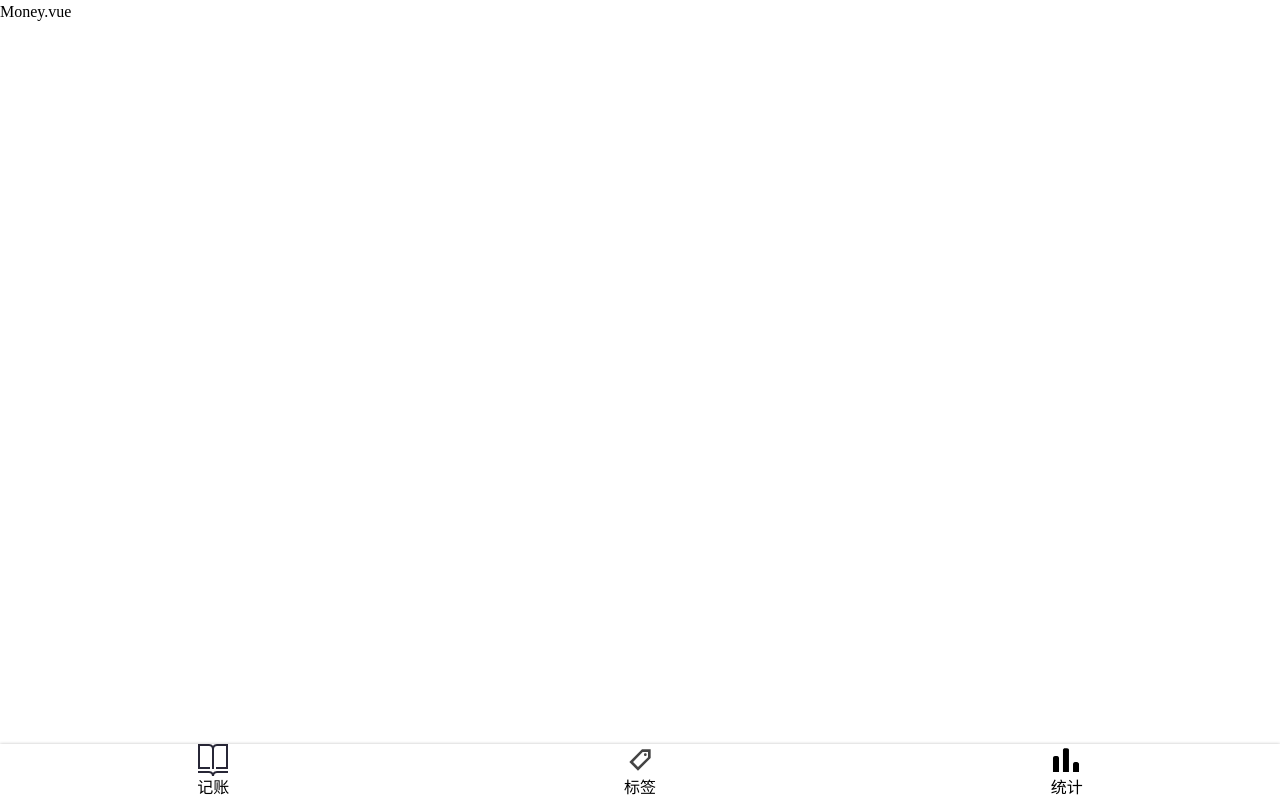
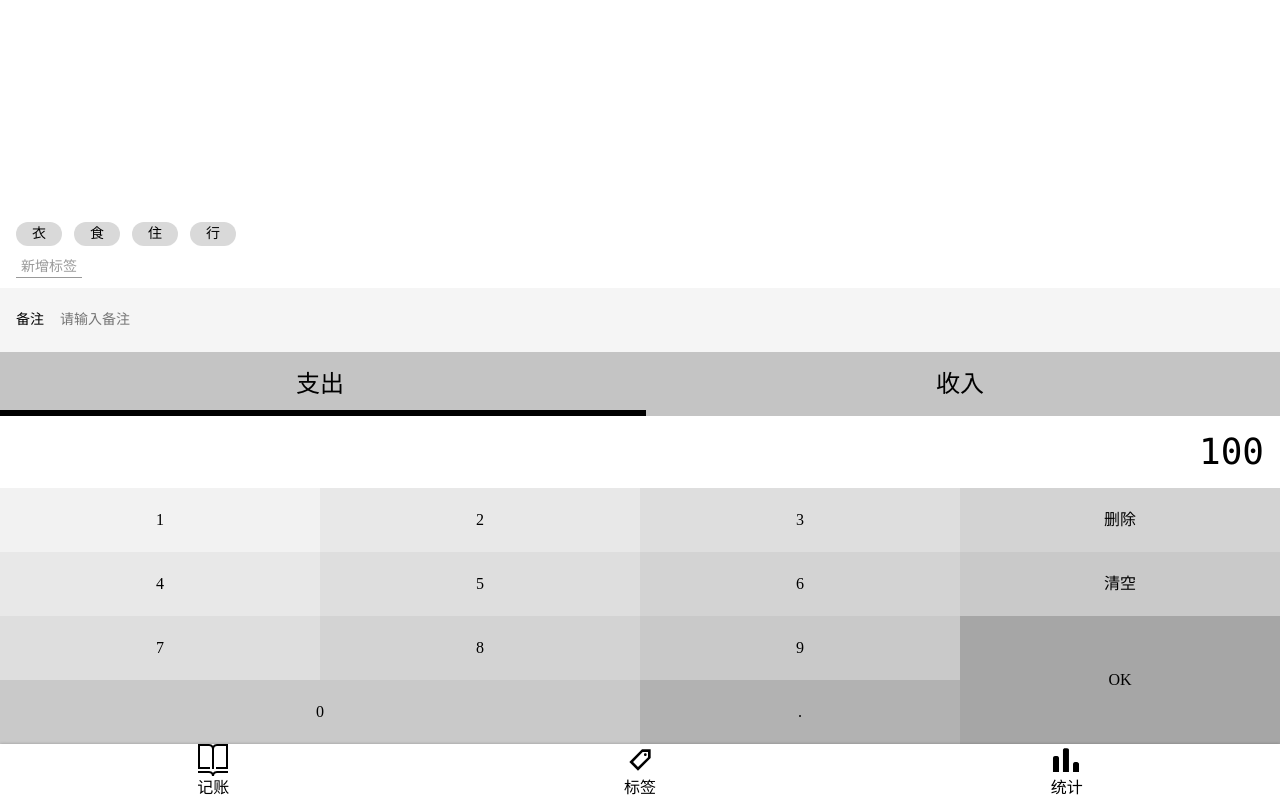
Before and after one commit to 18297920312/MoneyNote, a Vue app: page /#/Money in a window 1280 px wide. Built offline with nearby package versions, Linux system fonts and the light colour scheme.

Commit message:
添加CSS

```diff
--- a/public/index.html
+++ b/public/index.html
@@ -2,8 +2,7 @@
 <html lang="">
   <head>
     <meta charset="utf-8">
-    <meta http-equiv="X-UA-Compatible" content="IE=edge">
-    <meta name="viewport" content="width=device-width,initial-scale=1.0">
+    <meta http-equiv="X-UA-Compatible" content="IE=edge"><meta name="viewport" content="width=device-width,initial-scale=1,maximum-scale=1,minimum-scale=1,user-scalable=no,viewport-fit=cover">
     <link rel="icon" href="<%= BASE_URL %>favicon.ico">
     <title><%= htmlWebpackPlugin.options.title %></title>
   </head>
--- a/src/App.vue
+++ b/src/App.vue
@@ -12,10 +12,12 @@
 </script>
 
 <style lang="scss">
+@import "~@/assets/style/helper.scss";
   *{
     margin: 0px;
     padding: 0px;
     box-sizing: border-box;
+    font-size: $fonts;
   }
   body {
     line-height: 1.5;
@@ -24,4 +26,13 @@
     text-decoration: none;
     color: inherit;
   }
+  ul,ol {
+    list-style: none;
+  }
+  button,input {
+    font: inherit;
+  }
+  :focus {
+    outline: none;
+  }
 </style>
--- /dev/null
+++ b/src/assets/style/helper.scss
@@ -0,0 +1,9 @@
+$fonts: -apple-system, "Noto Sans", "Helvetica Neue", Helvetica, "Nimbus Sans L", Arial, "Liberation Sans", "PingFang SC", "Hiragino Sans GB", "Noto Sans CJK SC", "Source Han Sans SC", "Source Han Sans CN", "Microsoft YaHei", "Wenquanyi Micro Hei", "WenQuanYi Zen Hei", "ST Heiti", SimHei, "WenQuanYi Zen Hei Sharp", sans-serif;
+
+%clearFix {
+  &::after {
+    clear: both;
+    display: block;
+    content: '';
+  }
+}
--- a/src/components/Nav.vue
+++ b/src/components/Nav.vue
@@ -1,13 +1,13 @@
 <template>
 <nav>
    <!-- name 是props单向传值 -->
-  <router-link to="/money" class="item">
+  <router-link to="/money" class="item" active-class="selected">
     <Icons name="money"/>记账
   </router-link>
-  <router-link to="/labels" class="item">
+  <router-link to="/labels" class="item" active-class="selected">
    <Icons name="label"/>标签
   </router-link>
-  <router-link to="/statistics" class="item">
+  <router-link to="/statistics" class="item" active-class="selected">
     <Icons name="statistics"/>统计
   </router-link>
 </nav>
@@ -40,5 +40,8 @@ export default {
         height: 32px;
       }
     }
+    > .selected {
+      color: #cb9307;
+    }
   }
 </style>
--- a/src/components/layout.vue
+++ b/src/components/layout.vue
@@ -1,7 +1,7 @@
 <template>
   <div class="nav-wrapper">
     <div class="content">
-      <slot></slot>
+      <slot></slot>     <!--  slot 是插槽的意思，这里面是用来放想要插入的文本内容 例：<layout>这是插入的文字</layout> ,具体看 -->
     </div>
     <div>
       <Nav/>
@@ -20,9 +20,12 @@ export default {
 .nav-wrapper {
   display: flex;
   flex-direction: column;
+  flex-wrap: wrap;
   height: 100vh;
 }
 .content {
+  display: flex;
+  flex-direction: column-reverse;
   flex-grow: 1;
 }
 </style>
--- a/src/views/Money.vue
+++ b/src/views/Money.vue
@@ -1,6 +1,48 @@
 <template>
   <layout>
-    Money.vue
+<!--    Money.vue  -->
+    <div class="numberPad">
+      <div class="output">
+        100
+      </div>
+      <div class="buttons">
+        <button>1</button>
+        <button>2</button>
+        <button>3</button>
+        <button>删除</button>
+        <button>4</button>
+        <button>5</button>
+        <button>6</button>
+        <button>清空</button>
+        <button>7</button>
+        <button>8</button>
+        <button>9</button>
+        <button class="OK">OK</button>
+        <button class="zero">0</button>
+        <button>.</button>
+      </div>
+    </div>
+    <div class="types">
+      <ul>
+        <li class="selected">支出</li>
+        <li>收入</li>
+      </ul>
+    </div>
+    <div class="tags">
+    <ul class="current">
+      <li>衣</li>
+      <li>食</li>
+      <li>住</li>
+      <li>行</li>
+    </ul>
+    <div class="new">
+      <button>新增标签</button>
+    </div>
+    <label class="notes">
+      <span class="name">备注</span>
+      <input type="test" placeholder="请输入备注"/>
+    </label>
+  </div>
   </layout>
 </template>
 
@@ -10,14 +52,127 @@ export default {
 }
 </script>
 
-<style scoped>
-.nav-wrapper {
-  display: flex;
-  flex-direction: column;
-  height: 100vh;
-}
-.content {
-  flex-grow: 1;
-  border: 3px solid #f5a416;
-}
+<style lang="scss" scoped>
+  @import "~@/assets/style/helper.scss";
+  .tags {
+    font-size: 14px;
+    .current {
+      display: flex;
+      flex-wrap: wrap;
+      margin-left: 16px;
+      max-height: 100px;
+      overflow: auto;
+       li {
+        background-color: #d9d9d9;
+        height: 24px;
+        border-radius: 12px;
+        padding: 0 16px;
+         margin-top: 3px;
+         margin-right: 12px;
+        line-height: 24px;
+      }
+    }
+    .new{
+      padding: 10px 16px;
+      button {
+        background-color: transparent;
+        border: none;
+        color: #999;
+        border-bottom: 1px solid;
+        padding: 0 5px;
+      }
+    }
+      .notes {
+      font-size: 14px;
+      background-color: #f5f5f5;
+      display: block;
+      padding: 0 16px;
+        .name {
+          padding-right: 16px;
+        }
+        input {
+          height: 64px;
+          background-color: #f5f5f5;
+          border: none;
+        }
+      }
+    }
+  .types{
+    background-color: #c4c4c4;
+      ul {
+        display: flex;
+        flex-wrap: wrap;
+        font-size: 24px;
+      li {
+        width: 50%;
+        height: 64px;
+        display: flex;
+        justify-content: center;
+        align-items: center;
+        position: relative;
+      &.selected::after {
+        content: '';
+        border: 3px solid black;
+        position: absolute;
+        bottom: 0;
+        left: 0;
+        width: 100%;
+        }
+      }
+    }
+  }
+  .numberPad {
+    .output {
+      font-size: 36px;
+      font-family: Consolas,monospace;
+      padding: 9px 16px;
+      text-align: right;
+    }
+    button {
+      @extend %clearFix;
+      width: 25%;
+      height: 64px;
+      border: none;
+      float: left;
+      background-color: transparent;
+      &.OK {
+        float: right;
+        height: 128px;
+      }
+      &.zero {
+        width: 50%;
+      }
+      $bg: #f2f2f2;
+      &:nth-child(1) {
+        background-color: $bg;
+      }
+      &:nth-child(2),&:nth-child(5) {
+        background-color: darken($bg,4%);
+      }
+      &:nth-child(3),&:nth-child(6),&:nth-child(9){
+        background-color: darken($bg,4% * 2);
+      }
+      &:nth-child(4),&:nth-child(7),&:nth-child(10){
+        background-color: darken($bg,4% * 3);
+      }
+      &:nth-child(8),&:nth-child(11),&:nth-child(13){
+        background-color: darken($bg,4% * 4);
+      }
+      &:nth-child(14){
+        background-color: darken($bg,5% * 5);
+      }
+      &:nth-child(12){
+        background-color: darken($bg,5% * 6);
+      }
+    }
+  }
+//.nav-wrapper {
+//  display: flex;
+//  flex-direction: column;
+//  height: 100vh;
+//}
+//.content {
+//  flex-grow: 1;
+//  border: 3px solid #f5a416;
+//}
 </style>
--- a/vue.config.js
+++ b/vue.config.js
@@ -10,6 +10,7 @@ module.exports = {
         .test(/\.svg$/)
         .include.add(dir).end() // 包含 icons 目录
         .use('svg-sprite-loader').loader('svg-sprite-loader').options({extract: false}).end()
+        .use('svgo-loader').loader('svgo-loader')
     config.plugin('svg-sprite').use(require('svg-sprite-loader/plugin'), [{plainSprite: true}])
     config.module.rule('svg').exclude.add(dir)
   }
```
Also changed, not shown: src/assets/icons/icon_label.svg, src/assets/icons/icon_money.svg.
